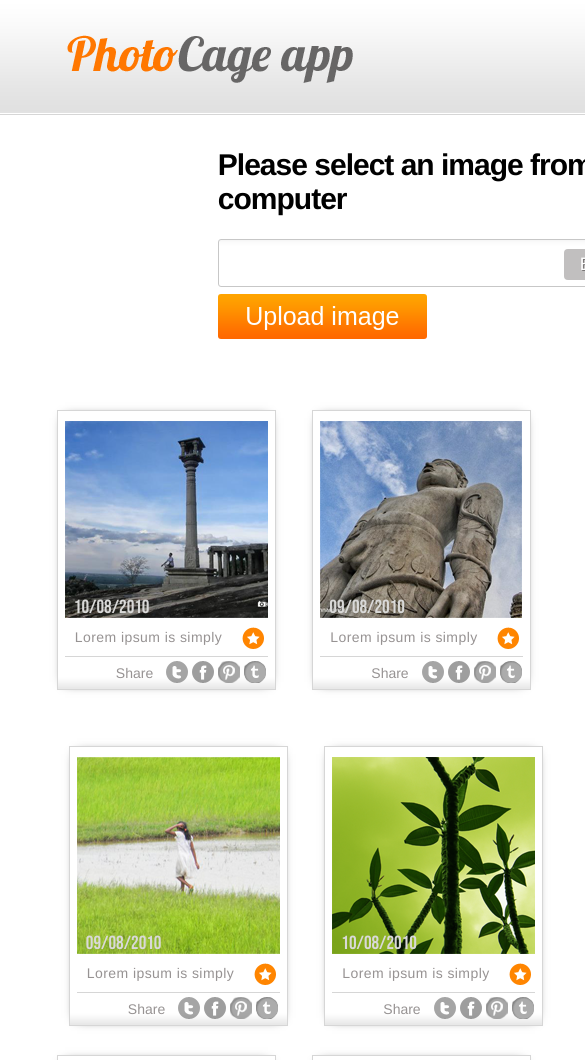
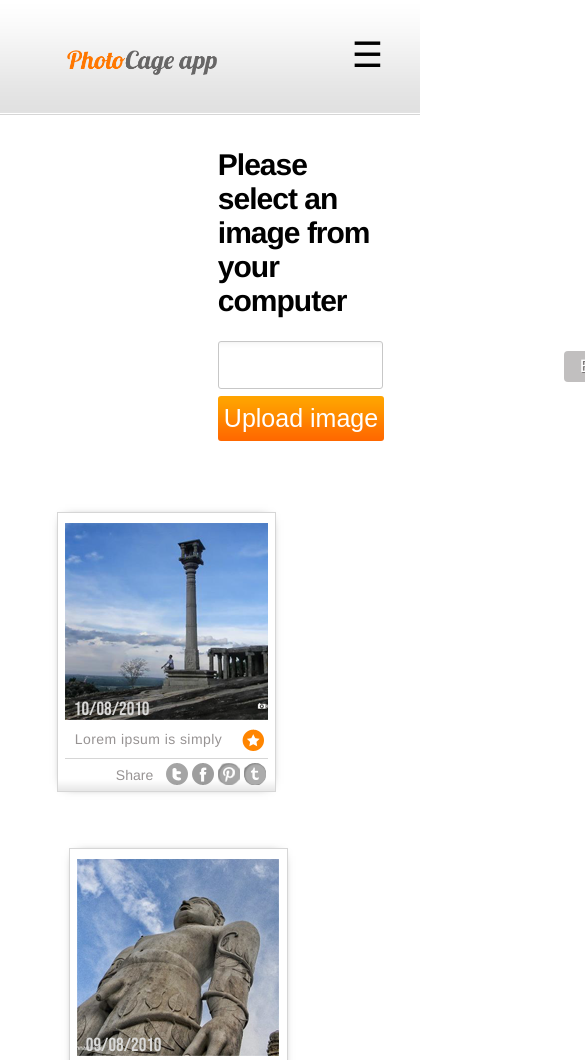
Before and after one commit to Nikita-Sazhnev/Photo-Cage, a plain HTML site: page index.html in a window 390 px wide. Shown: the top 1060 px of the page, 585 px wide, since content can reach past the window. Drawn offline with Linux system fonts and the light colour scheme.

Commit message:
Adaptive

```diff
--- a/index.html
+++ b/index.html
@@ -2,10 +2,10 @@
 <html lang="en">
 <head>
 	<meta charset="UTF-8">
-	<meta name="viewport" content="width=device-width, initial-scale=1.0">
 	<title>Photo Cage</title>
 	<link rel="stylesheet" href="style.css">
 	<link rel="shortcut icon" href="img/art-and-design.png" type="image/png">
+	<meta name="viewport" content="width=device-width, initial-scale=1.0">
 	<link href="https://fonts.googleapis.com/css2?family=Bebas+Neue&display=swap" rel="stylesheet">
 	<link rel="stylesheet" href="jquery.fancybox.css"/>
 </head>
--- a/style.css
+++ b/style.css
@@ -439,7 +439,7 @@ footer{
     margin-right: 10px;
   }
   .warpper{
-  max-width: 1050px;
+  max-width: 1080px;
   margin: 0 auto;
   padding: none;
 }
@@ -450,11 +450,14 @@ footer{
   }
 
   .warpper{
-  max-width: 700px;
+  max-width: 720px;
   margin: 0 auto;
   padding: none;
 }
-
+  .logo img{
+    width: 200px;
+    margin-top: 50px;
+  }
   .nav__icon a{
     float: right;
     font-size: 45px;
@@ -463,3 +466,25 @@ footer{
     display: block;
   }
 }
+}
+@media screen and (max-width: 665px) {
+  nav{
+    display: none;
+  }
+
+  .warpper{
+  max-width: 420px;
+  margin: 0 auto;
+  padding: none;
+}
+  .logo img{
+    width: 150px;
+    margin-top: 50px;
+  }
+  .nav__icon a{
+    float: right;
+    font-size: 35px;
+    margin-top: 35px;
+    color: #000;
+    display: block;
+  }
```
